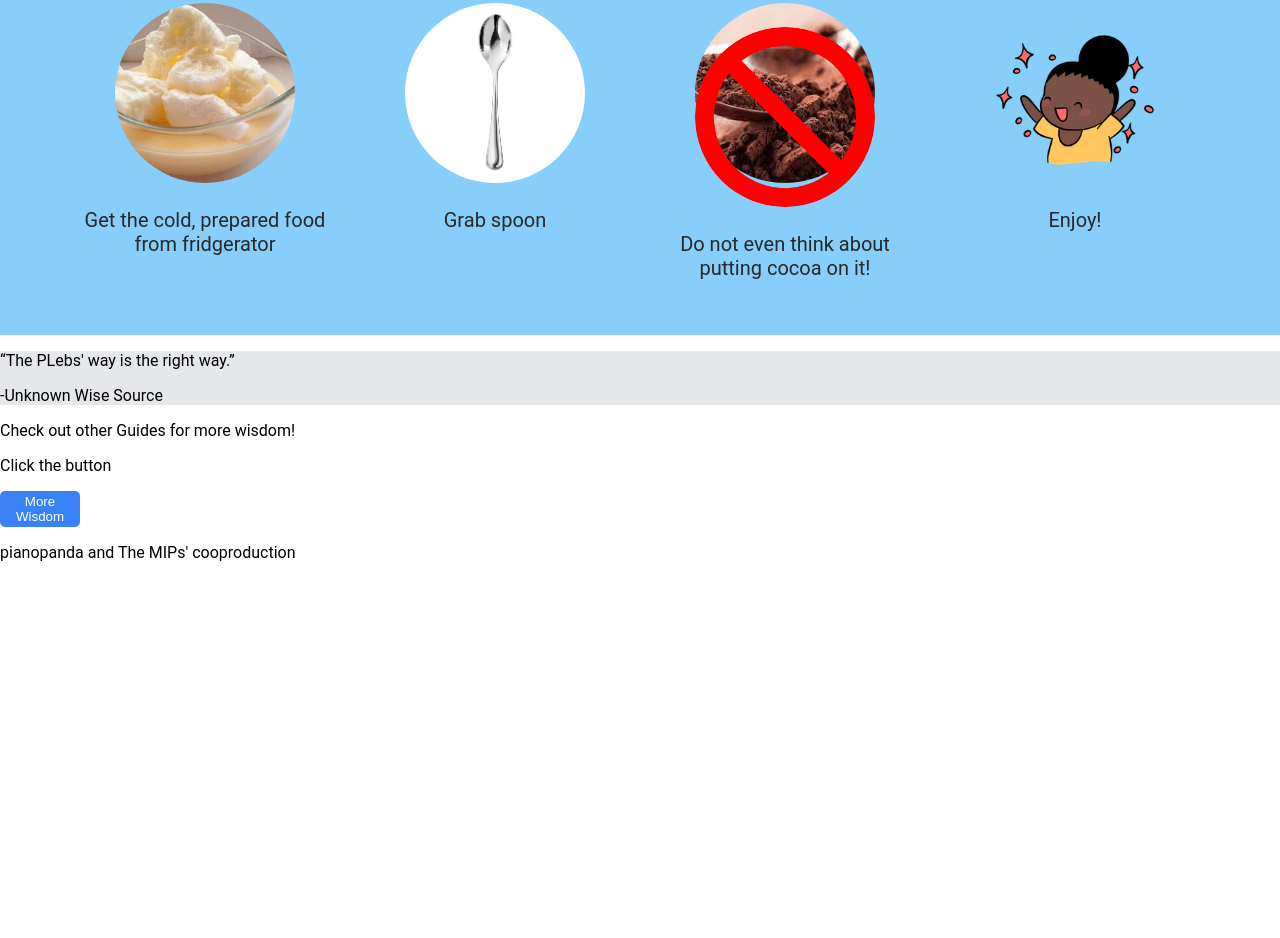
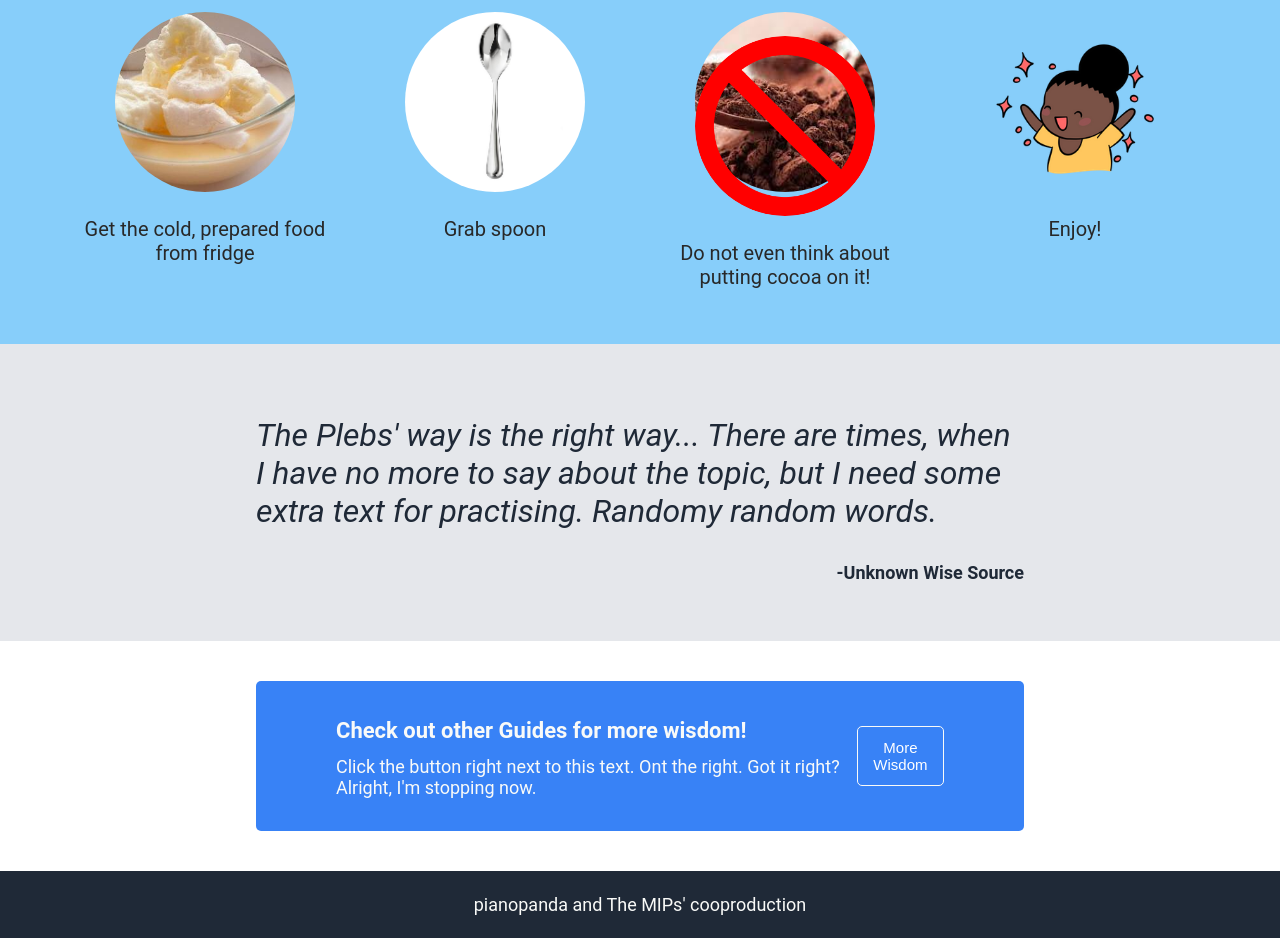
Before and after one commit to pianopanda95/landing-page, a plain HTML site: page index.html in a window 1280 px wide. Shown: the part 752-1690 px from the top of the page. Before the commit the page ends 1330 px from the top, so only its background shows below. Drawn offline with Linux system fonts and the light colour scheme.

Commit message:
create first version

```diff
--- a/index.html
+++ b/index.html
@@ -31,7 +31,7 @@
         <div id="steps-container">
             <div class="steps">
                 <img class="steps-image" src="./pictures/step1-s.jpg">
-                <p>Get the cold, prepared food from fridgerator</p>
+                <p>Get the cold, prepared food from fridge</p>
             </div>
             <div class="steps">
                 <img class="steps-image" src="./pictures/step2.jpg">
@@ -51,14 +51,18 @@
     </div>
 
     <div class="third">
-        <p><q>The PLebs' way is the right way.</q></p>
-        <p>-Unknown Wise Source</p>
+        <p id="quote">The Plebs' way is the right way... There are times, when I have no more to say about the topic, but I need some extra text for practising. Randomy random words.</p>
+        <p id="wise-source">-Unknown Wise Source</p>
     </div>
 
-    <div class="forth">
-        <p>Check out other Guides for more wisdom!</p>
-        <p>Click the button </p>
-        <button>More Wisdom</button>
+    <div class="fourth">
+        <div id="ad-text">
+            <h3>Check out other Guides for more wisdom!</h3>
+            <p>Click the button right next to this text. Ont the right. Got it right? Alright, I'm stopping now.</p>
+        </div>
+        <div id="button-holder">
+        <button id="wisdom-button">More Wisdom</button>
+        </div>
     </div>
 
     <div class="footer">
--- a/style.css
+++ b/style.css
@@ -1,6 +1,7 @@
 body {
     font-family: Roboto, Georgia, 'Times New Roman', Times, serif;
     margin: 0;
+    font-size: 18px;
 }
 
 .header, .first {
@@ -8,7 +9,7 @@ body {
     color: #f9faf8;
     display: flex;
     padding: 5px 10% 80px 10%;
-    column-gap: 12px;
+    column-gap: 20px;
     align-items: baseline;
 }
 
@@ -33,15 +34,13 @@ h1 {
 }
 
 #ff-p {
-    font-size: 18px;
+    font-size: 20px;
     color: #e5e7eb;
 }
 
 #madartej {
-    height: 400px;
-    width: 600px;
     justify-self: flex-end;
-    margin-left: 20px;
+    margin-left: 40px;
     border-radius: 5px;
 }
 
@@ -50,8 +49,9 @@ button{
     color: white;
     border-radius: 5px;
     width: 80px;
-    padding: 3px;
+    padding: 5px;
     border: 0px;
+    font-size: 15px;
 }
 
 .second {
@@ -59,7 +59,7 @@ button{
     flex-direction: column;
     align-items: center;
     background-color: lightskyblue;
-    padding: 30px;
+    padding: 30px 20%;
     font-size: 32px;
     gap: 10px;
     color: rgb(40, 40, 40);
@@ -92,4 +92,52 @@ button{
 
 .third {
     background-color: #e5e7eb;
+    color: #1f2937;
+    padding: 40px 20%;
+    text-align: justify;
 }
+
+#quote {
+    font-size: 32px;
+    font-style: italic;
+    text-align: left;
+}
+
+
+#wise-source {
+    text-align: right;
+    font-size: 18px;
+    font-weight: 600;
+}
+
+.fourth {
+    display: flex;
+    background-color: #3882f6;
+    border-radius: 5px;
+    margin: 40px 20%;
+    padding: 15px 80px;
+    color: #f9faf8;
+    justify-content: space-between;
+}
+
+h3 {
+    font-size: 22px;
+    margin-bottom: -5px;
+}
+
+#button-holder {
+    align-self: center;
+}
+
+#wisdom-button {
+    border: 1px solid #f9faf8;
+    width: fit-content;
+    padding: 12px;
+}
+
+.footer {
+    background-color: #1f2937;
+    color: #f9faf8;
+    padding: 5px 10%;
+    text-align: center;
+}
```
Also changed, not shown: pictures/floating-island-s.jpg.
